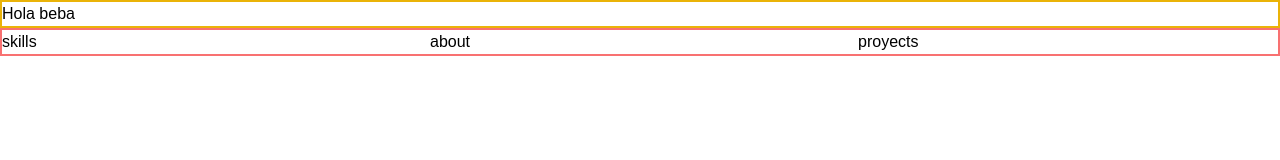
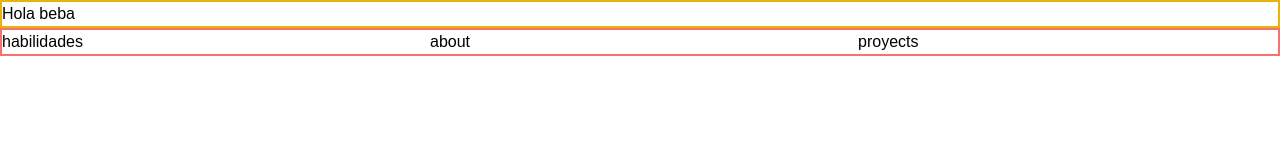
Before and after one commit to TomasPerez1/TP_Portfolio, a React (Vite) app: page / in a window 1280 px wide. Shown: the top 160 px of the page. Built offline with nearby package versions, Linux system fonts and the light colour scheme.

Commit message:
more text

```diff
--- a/src/components/App.jsx
+++ b/src/components/App.jsx
@@ -1,5 +1,5 @@
 import Spline from "@splinetool/react-spline";
-import en from "../text_content";
+import {en, esp} from "../text_content";
 
 function App() {
   return (
@@ -8,7 +8,7 @@ function App() {
         <h1 className="border-2 border-yellow-500">Hola beba</h1>
       </div>
       <div className="grid gap-2 grid-cols-3 border-2 border-red-400">
-        <p>{en.side_nav.skills}</p>
+        <p>{esp.side_nav.skills}</p>
         <p>{en.side_nav.about}</p>
         <p>{en.side_nav.proyects}</p>
 
--- a/src/text_content.js
+++ b/src/text_content.js
@@ -5,37 +5,38 @@ const en = {
     proyects: 'proyects',
     contact: 'Contact me'
   },
-  about : {
-    en : '',
-    es: '',
+  about_me : {
+    text: 'I am a Full Stack developer with experience working with Node js, React, Redux, SQL amongother technologies in the industry. With ability to manage a clear decision making, lead my team to the objectives set, generate effective problem solving and identify the customer orientation. Passionate about sports, technology.',
   },
-  about : {
-    en : '',
-    es: '',
+  contact : {
+    title: 'Contame sending an email'
   },
-  about : {
-    en : '',
-    es: '',
+  proyects : {
+    coutribary: 'My first proyect, where i incorporate my knowledge adquired in my bootcamp, I learned basic CSS in a few weeks',
+    properties: 'With a group of 7 Devs, we create a an app to publish, rent and sell properties, contacting with the direct owners od the property',
+    hydroteck: 'With 2 more amazing dev we create an Ecommerce with advanced features, a high professional design and an integrated blog'
   },
 }
 
 const esp = {
   side_nav : {
-    en : '',
-    es: '',
+    about : 'about',
+    skills: 'habilidades',
+    proyects: 'proyects',
+    contact: 'Contact me'
   },
-  about : {
-    en : '',
-    es: '',
+  about_me : {
+    text: 'I am a Full Stack developer with experience working with Node js, React, Redux, SQL amongother technologies in the industry. With ability to manage a clear decision making, lead my team to the objectives set, generate effective problem solving and identify the customer orientation. Passionate about sports, technology.',
   },
-  about : {
-    en : '',
-    es: '',
+  contact : {
+    title: 'Contame sending an email'
   },
-  about : {
-    en : '',
-    es: '',
+  proyects : {
+    coutribary: 'My first proyect, where i incorporate my knowledge adquired in my bootcamp, I learned basic CSS in a few weeks',
+    properties: 'With a group of 7 Devs, we create a an app to publish, rent and sell properties, contacting with the direct owners od the property',
+    hydroteck: 'With 2 more amazing dev we create an Ecommerce with advanced features, a high professional design and an integrated blog'
   },
 }
 
-export default en
+
+export {en, esp}
```
